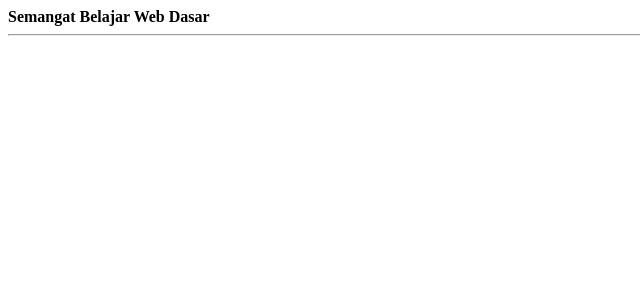
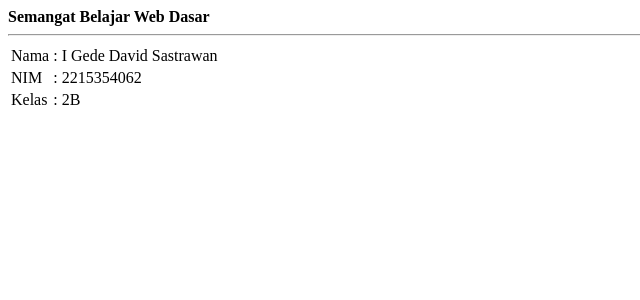
Before and after one commit to projectabiyoga/pemrograman-web-dasar, a PHP site: page / in a window 1280 px wide. Shown: the top 300 px of the page, without its empty margins (0-640 px from the left). Run offline with PHP 8.4, Linux system fonts and the light colour scheme.

Commit message:
menambahkan nama, nim, kelas

```diff
--- a/kelas-2b/2215354062/index.php
+++ b/kelas-2b/2215354062/index.php
@@ -5,5 +5,22 @@
 <body>
     <b>Semangat Belajar Web Dasar</b>
     <hr/>
+    <table>
+        <tr>
+            <td>Nama</td>
+            <td>:</td>
+            <td>I Gede David Sastrawan</td>
+        </tr>
+        <tr>
+            <td>NIM</td>
+            <td>:</td>
+            <td>2215354062</td>
+        </tr>
+        <tr>
+            <td>Kelas</td>
+            <td>:</td>
+            <td>2B</td>
+        </tr>
+    </table>
 </body>
 </html>
```
